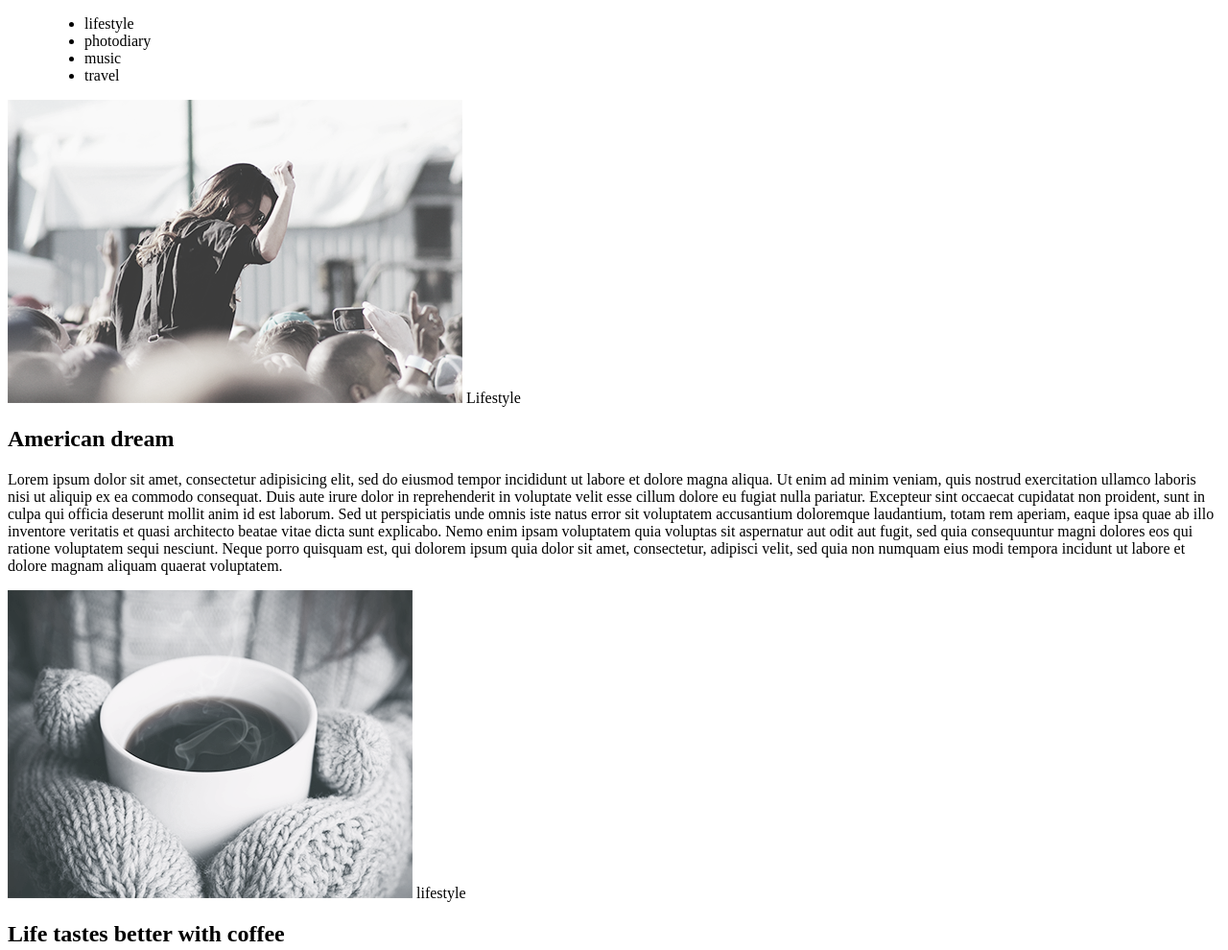
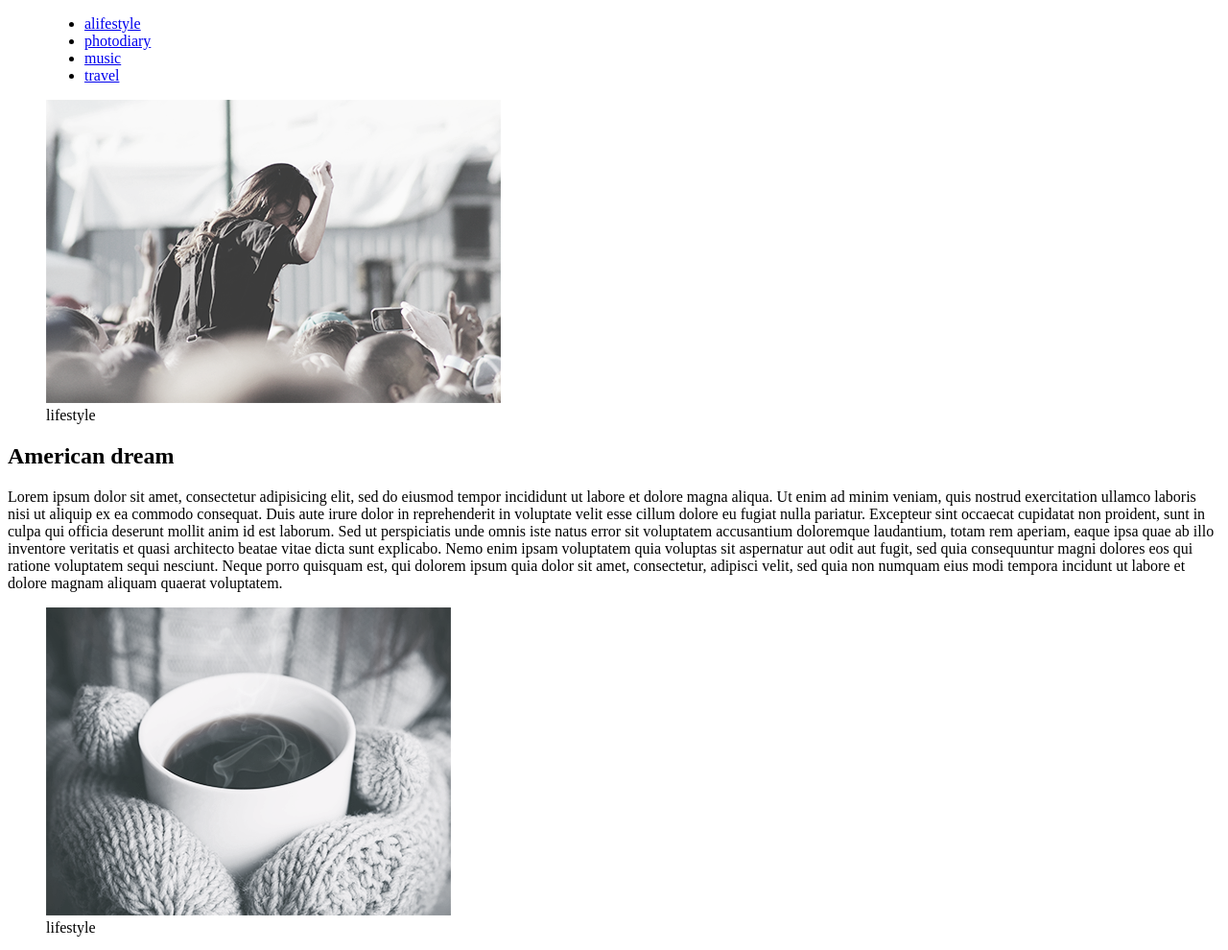
Before and after one commit to radomely/Bootcamp9, a plain HTML site: page HW1-2/index.html in a window 1280 px wide. Shown: the top 990 px of the page at 96% size. Drawn offline with Linux system fonts and the light colour scheme.

Commit message:
add lesson1

```diff
--- a/Lesson1/HW1/index.html
+++ b/HW1-2/index.html
@@ -10,29 +10,35 @@
     <header class="header">
         <menu>
             <ul class="menu">
-                <li class="menu-item">lifestyle</li>
-                <li class="menu-item">photodiary</li>
-                <li class="menu-item">music</li>
-                <li class="menu-item">travel</li>
+                <li class="menu-item"><a href="#">alifestyle</a></li>
+                <li class="menu-item"><a href="#">photodiary</a></li>
+                <li class="menu-item"><a href="#">music</a></li>
+                <li class="menu-item"><a href="#">travel</a></li>
             </ul>
         </menu>
     </header>
     <main class="main">
         <div class="article">
-            <img src="./img/image@1X.png" alt="More than just a music festival ">
-            <span>Lifestyle</span>
+            <figure>
+                <img src="./img/image@1X.png" alt="More than just a music festival ">
+                <figcaption>lifestyle</figcaption>
+            </figure>
             <h2 class="title">American dream</h2>
             <p class="text">Lorem ipsum dolor sit amet, consectetur adipisicing elit, sed do eiusmod tempor incididunt ut labore et dolore magna aliqua. Ut enim ad minim veniam, quis nostrud exercitation ullamco laboris nisi ut aliquip ex ea commodo consequat. Duis aute irure dolor in reprehenderit in voluptate velit esse cillum dolore eu fugiat nulla pariatur. Excepteur sint occaecat cupidatat non proident, sunt in culpa qui officia deserunt mollit anim id est laborum. Sed ut perspiciatis unde omnis iste natus error sit voluptatem accusantium doloremque laudantium, totam rem aperiam, eaque ipsa quae ab illo inventore veritatis et quasi architecto beatae vitae dicta sunt explicabo. Nemo enim ipsam voluptatem quia voluptas sit aspernatur aut odit aut fugit, sed quia consequuntur magni dolores eos qui ratione voluptatem sequi nesciunt. Neque porro quisquam est, qui dolorem ipsum quia dolor sit amet, consectetur, adipisci velit, sed quia non numquam eius modi tempora incidunt ut labore et dolore magnam aliquam quaerat voluptatem.</p>
         </div>
         <div class="article">
-            <img src="./img/Filtro fotografico 5 copia 2@1X.png" alt="coffee">
-            <span>lifestyle</span>
+            <figure>
+                <img src="./img/Filtro fotografico 5 copia 2@1X.png" alt="coffee">
+                <figcaption>lifestyle</figcaption>
+            </figure>
             <h2 class="title">Life tastes better with coffee</h2>
             <p class="text">Lorem ipsum dolor sit amet, consectetur adipisicing elit, sed do eiusmod tempor incididunt ut labore et dolore magna aliqua. Ut enim ad minim veniam, quis nostrud exercitation ullamco laboris nisi ut aliquip ex ea commodo consequat. Duis aute irure dolor in reprehenderit in voluptate velit esse cillum dolore eu fugiat nulla pariatur. Excepteur sint occaecat cupidatat non proident, sunt in culpa qui officia deserunt mollit anim id est laborum. Sed ut perspiciatis unde omnis iste natus error sit voluptatem accusantium doloremque laudantium, totam rem aperiam, eaque ipsa quae ab illo inventore veritatis et quasi architecto beatae vitae dicta sunt explicabo. Nemo enim ipsam voluptatem quia voluptas sit aspernatur aut odit aut fugit, sed quia consequuntur magni dolores eos qui ratione voluptatem sequi nesciunt. Neque porro quisquam est, qui dolorem ipsum quia dolor sit amet, consectetur, adipisci velit, sed quia non numquam eius modi tempora incidunt ut labore et dolore magnam aliquam quaerat voluptatem.</p>
         </div>
         <div class="article">
-            <img src="./img/image@1X(1).png" alt="Two girls on the bridge">
-            <span>photodiary</span>
+            <figure>
+                <img src="./img/image@1X(1).png" alt="Two girls on the bridge">
+                <figcaption>photodiary</figcaption>
+            </figure>
             <h2 class="title">American dream</h2>
             <p class="text">Lorem ipsum dolor sit amet, consectetur adipisicing elit, sed do eiusmod tempor incididunt ut labore et dolore magna aliqua. Ut enim ad minim veniam, quis nostrud exercitation ullamco laboris nisi ut aliquip ex ea commodo consequat. Duis aute irure dolor in reprehenderit in voluptate velit esse cillum dolore eu fugiat nulla pariatur. Excepteur sint occaecat cupidatat non proident, sunt in culpa qui officia deserunt mollit anim id est laborum. Sed ut perspiciatis unde omnis iste natus error sit voluptatem accusantium doloremque laudantium, totam rem aperiam, eaque ipsa quae ab illo inventore veritatis et quasi architecto beatae vitae dicta sunt explicabo. Nemo enim ipsam voluptatem quia voluptas sit aspernatur aut odit aut fugit, sed quia consequuntur magni dolores eos qui ratione voluptatem sequi nesciunt. Neque porro quisquam est, qui dolorem ipsum quia dolor sit amet, consectetur, adipisci velit, sed quia non numquam eius modi tempora incidunt ut labore et dolore magnam aliquam quaerat voluptatem.</p>
         </div>
```
Also changed, not shown: HW1-2/img/Filtro fotografico 5 copia 2@1X.png (renamed from Lesson1/HW1/img/Filtro fotografico 5 copia 2@1X.png), HW1-2/img/image@1X(1).png (renamed from Lesson1/HW1/img/image@1X(1).png), HW1-2/img/image@1X(2).png (renamed from Lesson1/HW1/img/image@1X(2).png), HW1-2/img/image@1X.png (renamed from Lesson1/HW1/img/image@1X.png), Lesson1/Test_1/css/style.css (renamed from Lesson1/css/style.css), Lesson1/Test_1/img/Astra_Osenniye_tsvety_Ob5753_112953589-764x764.jpg (renamed from Lesson1/img/Astra_Osenniye_tsvety_Ob5753_112953589-764x764.jpg), Lesson1/Test_1/img/top-logo-ua-mod3.gif (renamed from Lesson1/img/top-logo-ua-mod3.gif), Lesson1/Test_1/index.html (renamed from Lesson1/index.html).
